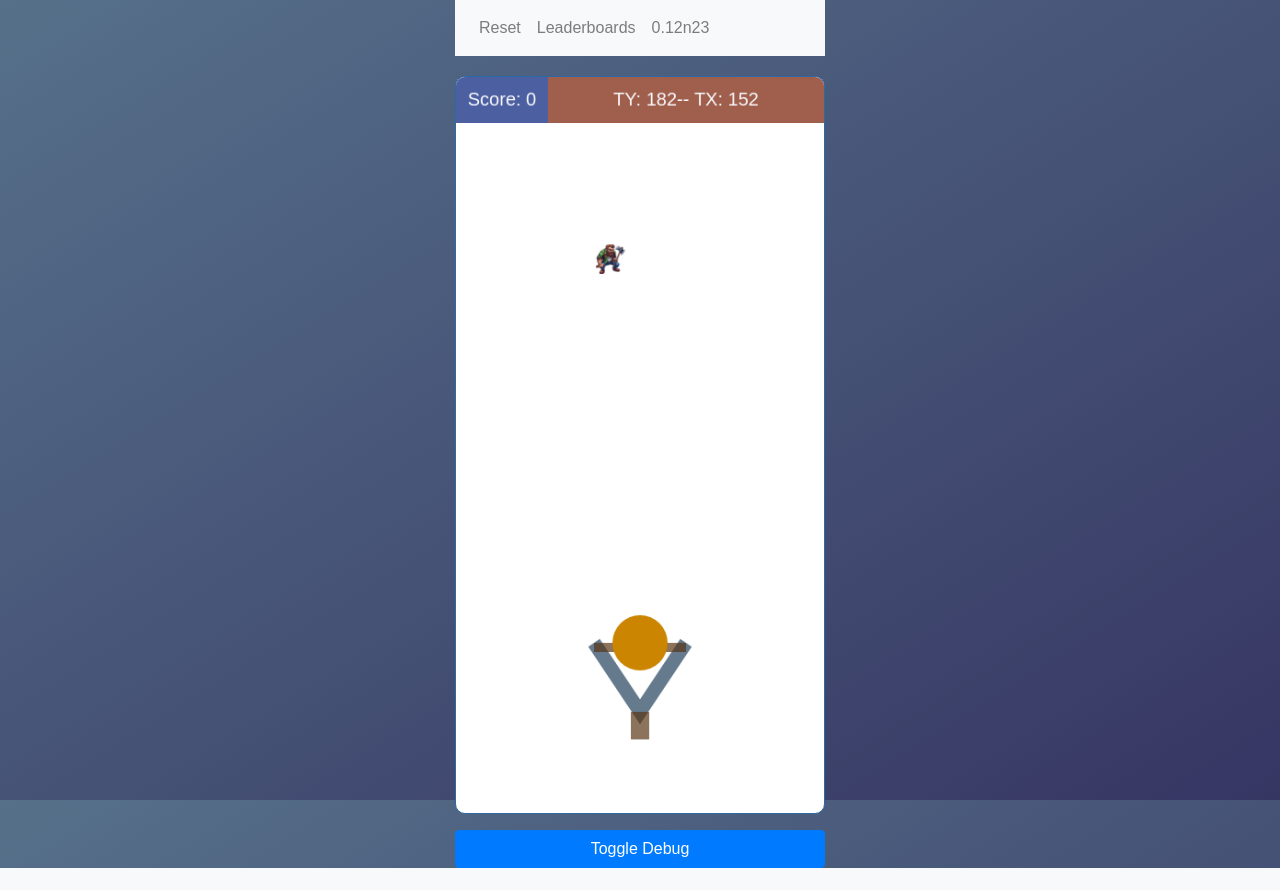
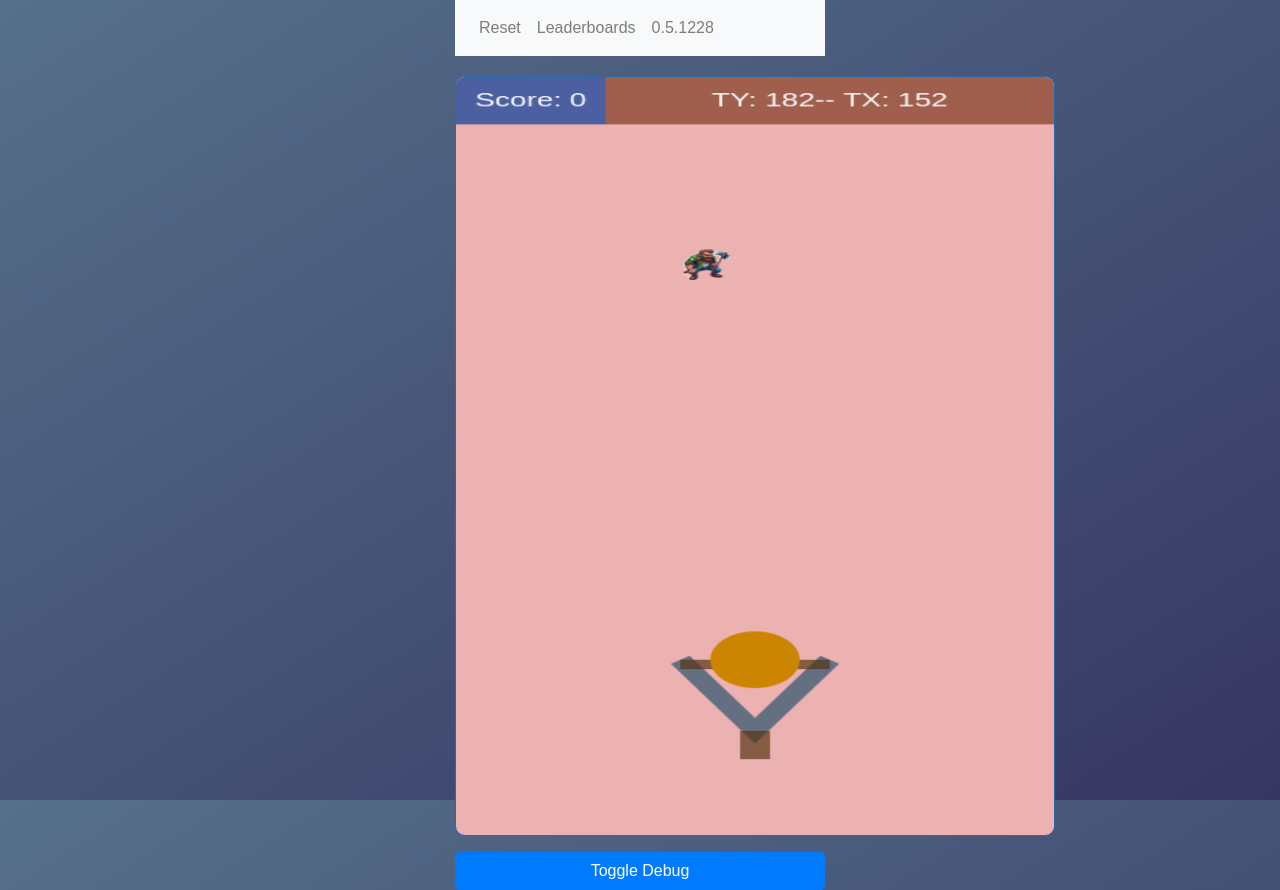
Before and after one commit to beckerist/beckerist.github.io, a PHP site: page / in a window 1280 px wide. Before the commit the page ends 868 px from the top, so only its background shows below. Run offline with PHP 8.4, Linux system fonts and the light colour scheme; some libraries are stand-ins or nearby versions.

Commit message:
first day push

```diff
--- a/assets/script.js
+++ b/assets/script.js
@@ -17,7 +17,7 @@ const targetFPS = 60;
 const interval = 1000 / targetFPS;
 
 // Variables that the program changes
-let version = "0.12n23";
+let version = "0.5.1228";
 let isDragging = false;
 let mouseY = 0;
 let mouseX = 0;
@@ -98,7 +98,7 @@ function drawHook() {
      };
 }
 
-function drawTarget2() {
+function drawSVGTarget() {
     ctx.beginPath();
     ctx.arc(targetX, targetY, targetRadius, 0, Math.PI * 2);
     ctx.fillStyle = '#c9090999';
@@ -304,7 +304,8 @@ canvas.addEventListener('mouseup', () => {
     if (isDragging) {
         isDragging = false;
         ballVelocityY = (mouseY - slingshotBaseY) * 2; // Fling back in the opposite speed relative to distance from the start
-        ballVelocityX = (mouseX - slingshotBaseX) / 20; // Adjust the value for smoother left to right movement.
+        ballVelocityX = (mouseX - slingshotBaseX) / 5; // Adjust the value for smoother left to right movement.
+        console.log("bvX: " + ballVelocityX + " - bvY: " + ballVelocityY);
     }
 });
 
--- a/assets/style.css
+++ b/assets/style.css
@@ -11,14 +11,23 @@ body {
 canvas {
     border: 1px solid #2d69a5;
     background: #ecb1b1;
+    border-radius: 10px;
+    margin-top: 20px;
     display: block;
-    width: 100%; /* Make canvas responsive(?) */
-    border-radius: 10px; /* Rounded corners */
-    background-color: #ffffff; /* White background */
-    margin-top: 20px; /* Space above */
-    display: block; /* Centering */
     margin-left: auto;
     margin-right: auto;
+    width: 90vw; /* Use viewport width */
+    height: 160vh; /* Use viewport height for verticality */
+    max-width: 600px; /* Limit the maximum width on larger screens */
+    max-height: calc(100vh - 40px); /* Limit height while considering margins */
+    box-sizing: border-box; /* Ensure padding and border are included in total width/height */
+}
+
+@media (max-width: 600px) {
+    canvas {
+        height: 100vh; /* Full height on smaller screens */
+        width: 90vw;   /* Adjust width on mobile */
+    }
 }
 
 .container {
--- a/index.html
+++ b/index.html
@@ -8,7 +8,7 @@
     <meta name="viewport" content="width=device-width, initial-scale=1.0">
     <title>Flurkit</title>
     <link href="https://stackpath.bootstrapcdn.com/bootstrap/4.5.2/css/bootstrap.min.css" rel="stylesheet">
-    <link href="./assets/style.css" rel="stylesheet">
+    <link href="/assets/style.css" rel="stylesheet">
 </head>
 <body>
     <div class="container">
@@ -40,7 +40,7 @@
     <script src="https://code.jquery.com/jquery-3.5.1.slim.min.js"></script>
     <script src="https://cdn.jsdelivr.net/npm/@popperjs/core@2.9.2/dist/umd/popper.min.js"></script>
     <script src="https://stackpath.bootstrapcdn.com/bootstrap/4.5.2/js/bootstrap.min.js"></script>
-    <script src="./assets/script.js"></script>
+    <script src="/assets/script.js"></script>
     <script type="text/javascript">
         var sc_project=13183460;
         var sc_invisible=1;
```
